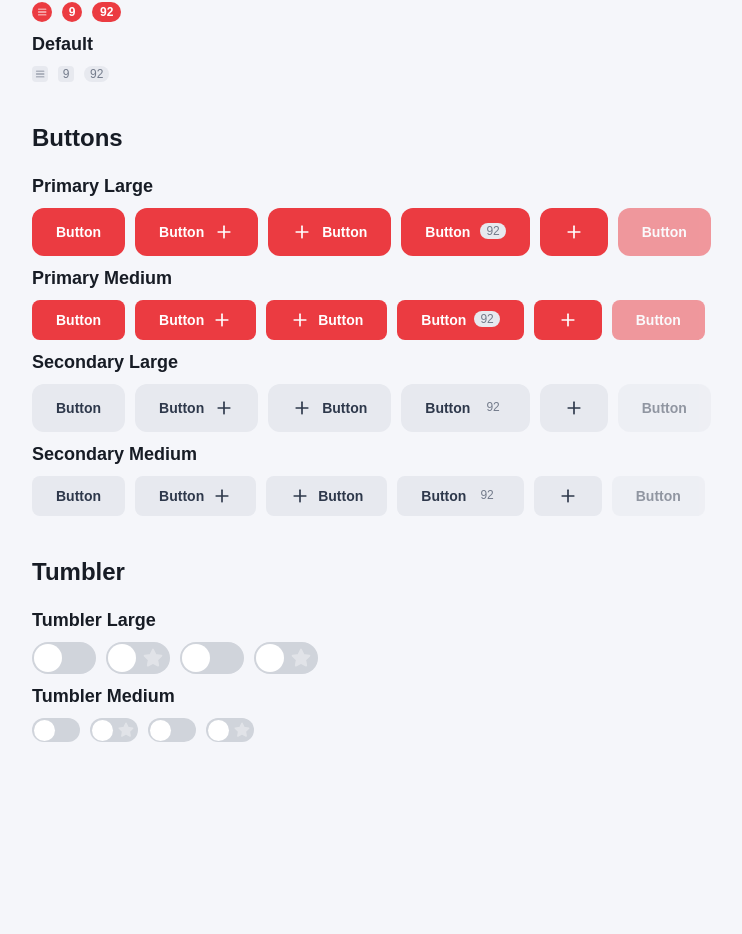
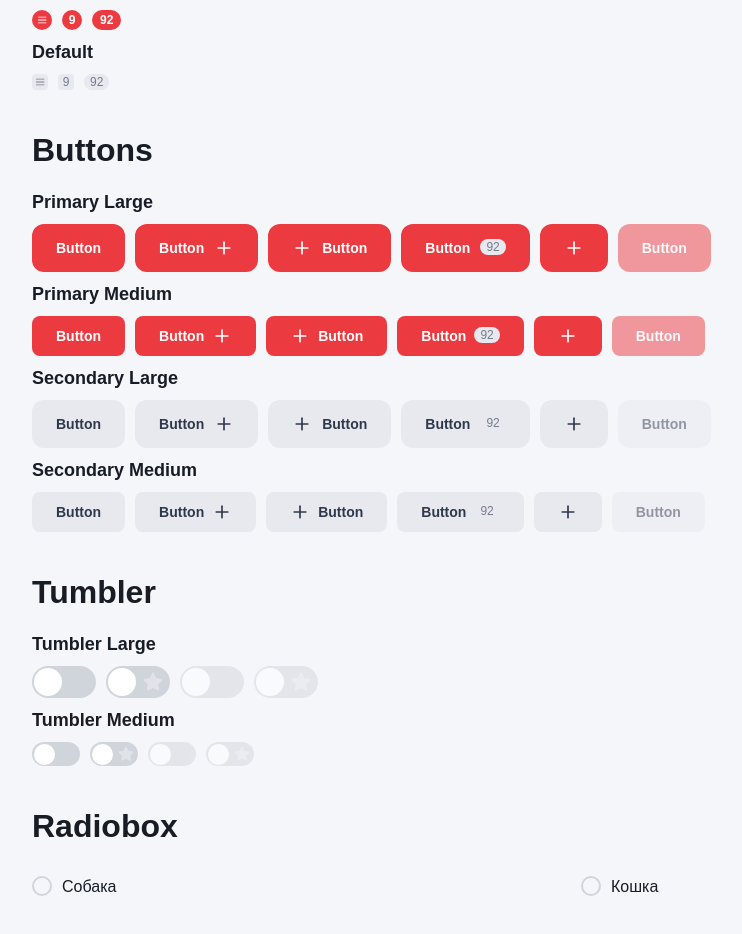
Before and after one commit to DenisKamchatov/TNRisk, a Vue app: page /uikit in a window 1280 px wide. Shown: the part 274-1208 px from the top of the page, without its empty margins (64-806 px from the left). Before the commit the page ends 1112 px from the top, so only its background shows below. Built offline with nearby package versions, Linux system fonts and the light colour scheme.

Commit message:
refactoring

```diff
--- /dev/null
+++ b/src/components/uikit/tn-radio.vue
@@ -0,0 +1,249 @@
+<script lang="ts" setup>
+import { computed, defineComponent, PropType, useSlots } from "vue";
+// import { TNRadioButtonOption } from "../interfaces";
+
+type TNRadioButtonOption =
+  | {
+      id: string | number;
+      label: string;
+    }
+  | undefined
+  | null;
+
+const props = defineProps({
+  itemValue: {
+    required: true,
+    type: Object as PropType<TNRadioButtonOption>,
+  },
+  summaryValue: {
+    required: true,
+    type: null as unknown as PropType<TNRadioButtonOption | null>,
+    validator: (v: any) =>
+      v === null || (typeof v === "object" && (v.id || v.id === 0)),
+  },
+  uniqueKey: { required: false, type: String },
+  disabled: Boolean,
+  error: String,
+  warn: String,
+});
+
+// const props = withDefaults(
+//   defineProps<{
+//     itemValue: TNRadioButtonOption;
+//     summaryValue: TNRadioButtonOption;
+//     uniqueKey?: string;
+//     disabled?: boolean;
+//     error?: string;
+//     warn?: string;
+//   }>(),
+//   {}
+// );
+
+const emits = defineEmits(["input"]);
+const slots = useSlots();
+
+const inputId = computed<string>(
+  () => "tn-radiobutton-" + Math.floor(Math.random() * 9999) + 1
+);
+
+const isChecked = computed<boolean>(
+  () => props.itemValue?.id === props.summaryValue?.id
+);
+
+const hasLabelSlot = computed<boolean>(() => !!slots.label);
+
+function handleMouseUp(event: MouseEvent) {
+  (event.target as HTMLButtonElement).blur();
+}
+
+function onChecked() {
+  emits("input", props.itemValue);
+}
+</script>
+
+<template>
+  <label
+    class="tn-radio"
+    :class="{
+      'tn-radio_has-label': !!itemValue?.label,
+      'tn-radio_disabled': disabled,
+    }"
+  >
+    <div class="tn-radio__checkbox">
+      <button
+        :id="inputId"
+        class="tn-radio__button"
+        type="button"
+        :class="{
+          'tn-radio__button_disabled': disabled,
+          'tn-radio__button_checked': isChecked,
+        }"
+        :disabled="disabled"
+        @click="onChecked"
+        @mouseup="handleMouseUp"
+      />
+    </div>
+
+    <div v-if="itemValue?.label || hasLabelSlot" class="tn-radio__text">
+      <label v-if="hasLabelSlot" class="tn-radio__text-inner" :for="inputId">
+        <slot name="label"></slot>
+      </label>
+      <label v-else class="tn-radio__text-inner" :for="inputId">{{
+        itemValue?.label
+      }}</label>
+
+      <p v-if="error" class="tn-radio__text-error">
+        {{ error }}
+      </p>
+      <p v-if="warn" class="tn-radio__text-warn">
+        {{ warn }}
+      </p>
+    </div>
+  </label>
+</template>
+
+<style lang="css">
+.tn-radio {
+  display: inline-block;
+  vertical-align: middle;
+  cursor: pointer;
+  flex-wrap: nowrap;
+  font-family: "Proxima Nova", sans-serif, system-ui;
+}
+
+.tn-radio_has-label {
+  display: flex;
+  width: 100%;
+}
+
+.tn-radio__text {
+  align-self: center;
+  padding-left: 10px;
+  font-size: 16px;
+  line-height: 22px;
+}
+
+.tn-radio__text-error {
+  font-size: 14px;
+  line-height: 16px;
+  color: #eb3b41;
+}
+
+.tn-radio__text-warn {
+  font-size: 14px;
+  line-height: 16px;
+  color: #eb3b41;
+}
+
+.tn-radio_disabled {
+  pointer-events: none;
+}
+
+.tn-radio_disabled .tn-radio__text {
+  opacity: 0.6;
+}
+
+.tn-radio__button {
+  appearance: none;
+  display: inline-block;
+  vertical-align: middle;
+  width: 20px;
+  height: 20px;
+  border: 2px solid #d0d4db;
+  border-radius: 50%;
+  outline: none;
+  cursor: pointer;
+  margin: 0;
+  transition: 0.25s;
+  position: relative;
+  background-color: transparent;
+  box-shadow: none;
+  padding: 0;
+}
+
+.tn-radio__button:focus {
+  border: 3px solid #d0d4db;
+  transition: 0.25s;
+}
+
+.tn-radio__button:after {
+  content: "";
+  position: absolute;
+  top: 0;
+  left: 0;
+  right: 0;
+  bottom: 0;
+  margin: auto;
+  transform: scale(0.25);
+  opacity: 0;
+  width: 10px;
+  height: 10px;
+  border-radius: 50%;
+  background-color: transparent;
+  transition: 0.25s;
+}
+
+.tn-radio__button:hover {
+  border-color: #9ea5b5;
+  background-color: #f5f6fa;
+}
+
+.tn-radio__button:active {
+  border-color: #9ea5b5;
+  background-color: #f5f6fa;
+}
+
+.tn-radio__button_disabled {
+  pointer-events: none;
+  /* border-color: #D0D4DB; */
+  opacity: 72%;
+}
+
+.tn-radio__button_checked {
+  border-color: #eb3b41;
+}
+
+.tn-radio__button_checked:focus {
+  border: 3px solid #eb3b41;
+  transition: 0.25s;
+}
+
+.tn-radio__button_checked:after {
+  opacity: 1;
+}
+
+.tn-radio__button_checked:active {
+  border-color: #d91921;
+}
+
+.tn-radio__button_checked:active:after {
+  background-color: #d91921;
+}
+
+.tn-radio__button_checked:hover {
+  border-color: #d91921;
+}
+
+.tn-radio__button_checked:after {
+  background-color: #eb3b41;
+  transform: scale(1);
+}
+
+.tn-radio__button_checked:hover:after {
+  background-color: #d91921;
+}
+
+.tn-radio__button_disabled.tn-radio__button_checked {
+  /* border-color: var(--content-action-disabled); */
+  opacity: 48%;
+}
+
+.tn-radio__button_disabled.tn-radio__button_checked:after {
+  /* background-color: var(--content-action-disabled); */
+  opacity: 48%;
+}
+
+.tn-radio__text-inner {
+  cursor: pointer;
+}
+</style>
--- a/src/components/uikit/tn-tumbler.vue
+++ b/src/components/uikit/tn-tumbler.vue
@@ -196,7 +196,7 @@ function onTumblerClick() {
 
 .tn-tumbler__btn_disabled {
   pointer-events: none;
-  background-color: #d0d4db;
+  opacity: 48%;
 }
 
 .tn-tumbler__btn_medium {
@@ -252,9 +252,9 @@ function onTumblerClick() {
   background-color: #c02b31;
 }
 
-.tn-tumbler__btn_active.tn-tumbler__btn_disabled {
-  background-color: #eb3b41;
-}
+// .tn-tumbler__btn_active.tn-tumbler__btn_disabled {
+//   background-color: #eb3b41;
+// }
 
 .tn-tumbler__btn-icon {
   position: absolute;
--- a/src/views/uikit/uikit-page.vue
+++ b/src/views/uikit/uikit-page.vue
@@ -1,22 +1,33 @@
 <script setup lang="ts">
-import { ref } from 'vue'
+import { ref, reactive } from "vue";
 import TnBadge from "@/components/uikit/tn-badge.vue";
 import TnIcon from "@/components/uikit/icons/tn-icon.vue";
 import TnButton from "@/components/uikit/tn-button.vue";
 import TnTumbler from "@/components/uikit/tn-tumbler.vue";
+import TnRadio from "@/components/uikit/tn-radio.vue";
 
 // TODO: В фигме не получается посмотреть расстояния между элементами
-const isTumblerActive = ref<boolean>(false)
+const isTumblerActive = ref<boolean>(false);
+const animalAsObject = ref(undefined)
+
+const animal1 = reactive({
+  id: '1',
+  label: 'Собака'
+})
+const animal2 = reactive({
+  id: '2',
+  label: 'Кошка'
+})
 
 function setTumblerState(state: boolean) {
-  isTumblerActive.value = state
+  isTumblerActive.value = state;
 }
 </script>
 
 <template>
   <div class="uikit-page">
     <div class="uikit-page__block">
-      <h3 class="uikit-page__block-title">Badge</h3>
+      <h2 class="uikit-page__block-title">Badge</h2>
 
       <h5 class="uikit-page__block-subtitle">Classic Small</h5>
       <div class="uikit-page__block-items">
@@ -41,7 +52,7 @@ function setTumblerState(state: boolean) {
     </div>
 
     <div class="uikit-page__block">
-      <h3 class="uikit-page__block-title">Buttons</h3>
+      <h2 class="uikit-page__block-title">Buttons</h2>
 
       <h5 class="uikit-page__block-subtitle">Primary Large</h5>
       <div class="uikit-page__block-items">
@@ -76,7 +87,6 @@ function setTumblerState(state: boolean) {
         </TnButton>
 
         <TnButton primary disabled>Button</TnButton>
-
       </div>
 
       <h5 class="uikit-page__block-subtitle">Primary Medium</h5>
@@ -111,7 +121,6 @@ function setTumblerState(state: boolean) {
         </TnButton>
 
         <TnButton primary size="md" disabled>Button</TnButton>
-
       </div>
 
       <h5 class="uikit-page__block-subtitle">Secondary Large</h5>
@@ -146,7 +155,6 @@ function setTumblerState(state: boolean) {
         </TnButton>
 
         <TnButton secondary size="lg" disabled>Button</TnButton>
-
       </div>
 
       <h5 class="uikit-page__block-subtitle">Secondary Medium</h5>
@@ -181,29 +189,88 @@ function setTumblerState(state: boolean) {
         </TnButton>
 
         <TnButton secondary size="md" disabled>Button</TnButton>
-
       </div>
     </div>
 
     <div class="uikit-page__block">
-      <h3 class="uikit-page__block-title">Tumbler</h3>
+      <h2 class="uikit-page__block-title">Tumbler</h2>
 
       <h5 class="uikit-page__block-subtitle">Tumbler Large</h5>
       <div class="uikit-page__block-items">
-        <TnTumbler :modelValue="isTumblerActive" @update:modelValue="setTumblerState" size="lg"></TnTumbler>
-        <TnTumbler :modelValue="isTumblerActive" @update:modelValue="setTumblerState" icon="star" size="lg"></TnTumbler>
-        <TnTumbler :modelValue="isTumblerActive" @update:modelValue="setTumblerState" size="lg" disabled></TnTumbler>
-        <TnTumbler :modelValue="isTumblerActive" @update:modelValue="setTumblerState" icon="star" size="lg" disabled></TnTumbler>
+        <TnTumbler
+          :modelValue="isTumblerActive"
+          @update:modelValue="setTumblerState"
+          size="lg"
+        ></TnTumbler>
+        <TnTumbler
+          :modelValue="isTumblerActive"
+          @update:modelValue="setTumblerState"
+          icon="star"
+          size="lg"
+        ></TnTumbler>
+        <TnTumbler
+          :modelValue="isTumblerActive"
+          @update:modelValue="setTumblerState"
+          size="lg"
+          disabled
+        ></TnTumbler>
+        <TnTumbler
+          :modelValue="isTumblerActive"
+          @update:modelValue="setTumblerState"
+          icon="star"
+          size="lg"
+          disabled
+        ></TnTumbler>
       </div>
 
       <h5 class="uikit-page__block-subtitle">Tumbler Medium</h5>
       <div class="uikit-page__block-items">
-        <TnTumbler :modelValue="isTumblerActive" @update:modelValue="setTumblerState" size="md"></TnTumbler>
-        <TnTumbler :modelValue="isTumblerActive" @update:modelValue="setTumblerState" icon="star" size="md"></TnTumbler>
-        <TnTumbler :modelValue="isTumblerActive" @update:modelValue="setTumblerState" size="md" disabled></TnTumbler>
-        <TnTumbler :modelValue="isTumblerActive" @update:modelValue="setTumblerState" icon="star" size="md" disabled></TnTumbler>
+        <TnTumbler
+          :modelValue="isTumblerActive"
+          @update:modelValue="setTumblerState"
+          size="md"
+        ></TnTumbler>
+        <TnTumbler
+          :modelValue="isTumblerActive"
+          @update:modelValue="setTumblerState"
+          icon="star"
+          size="md"
+        ></TnTumbler>
+        <TnTumbler
+          :modelValue="isTumblerActive"
+          @update:modelValue="setTumblerState"
+          size="md"
+          disabled
+        ></TnTumbler>
+        <TnTumbler
+          :modelValue="isTumblerActive"
+          @update:modelValue="setTumblerState"
+          icon="star"
+          size="md"
+          disabled
+        ></TnTumbler>
       </div>
     </div>
+
+    <div class="uikit-page__block">
+      <h2 class="uikit-page__block-title">Radiobox</h2>
+
+      <h5 class="uikit-page__block-subtitle"></h5>
+      <div class="uikit-page__block-items">
+        <TnRadio
+          :item-value="animal1"
+          :summary-value="animalAsObject"
+          @input="animalAsObject = $event"
+        />
+        <TnRadio
+          :item-value="animal2"
+          :summary-value="animalAsObject"
+          @input="animalAsObject = $event"
+        />
+      </div>
+    </div>
+
+
   </div>
 </template>
 
```
